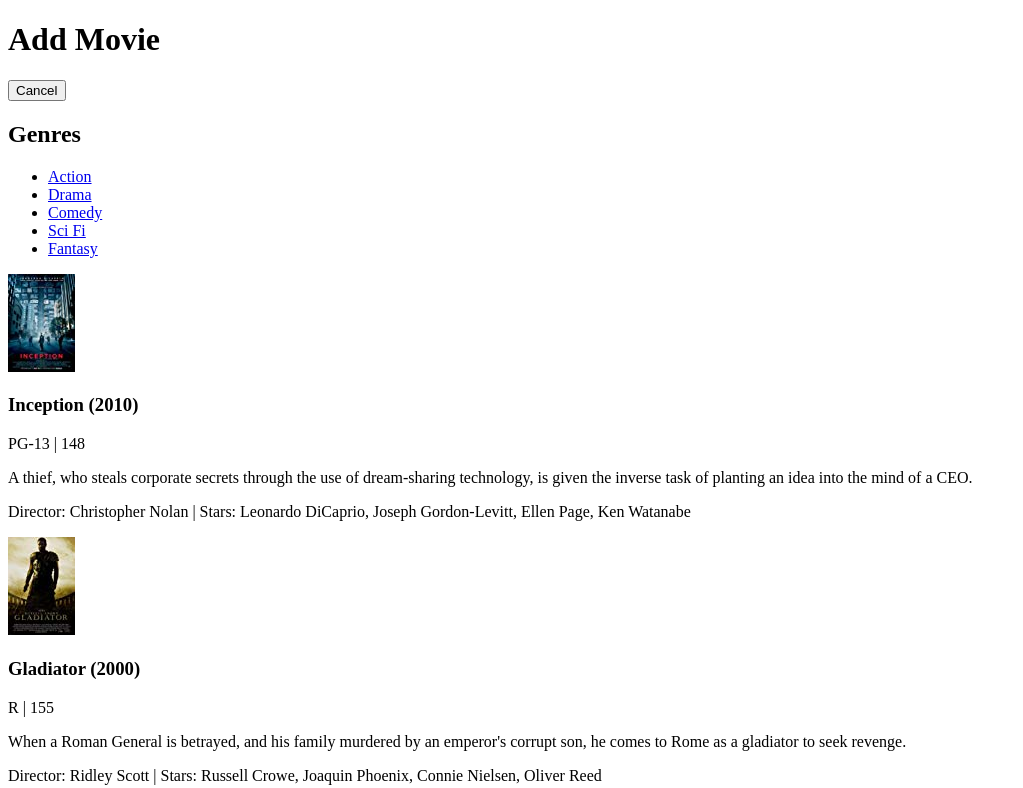
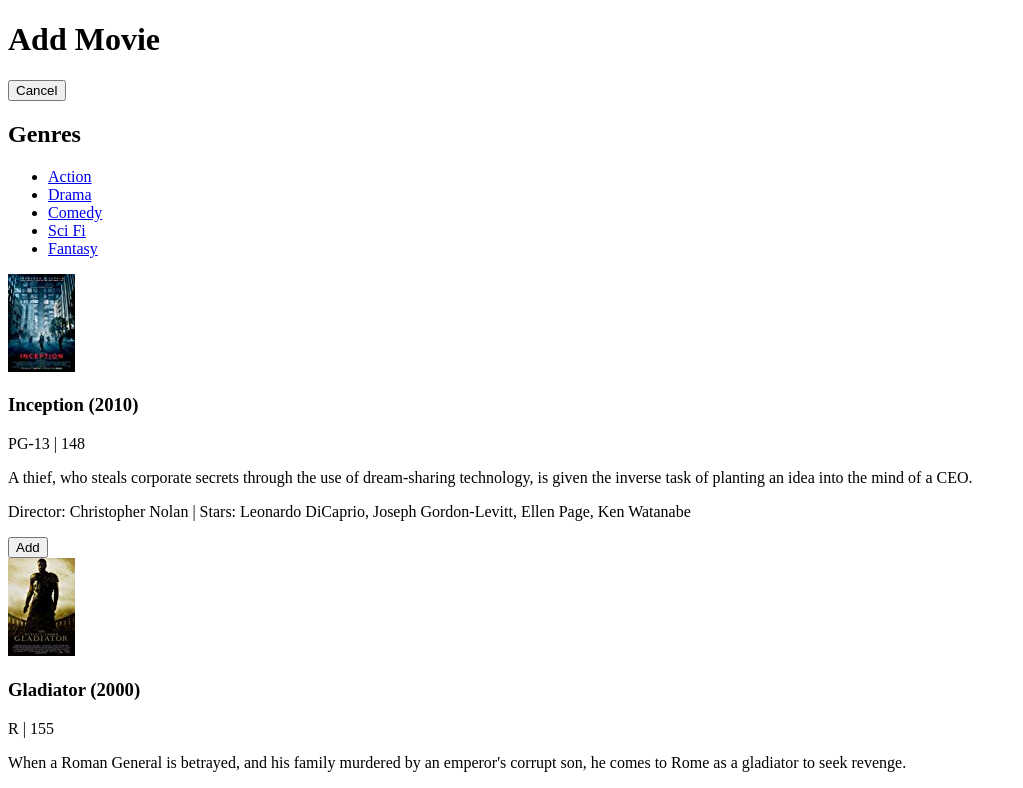
Before and after one commit to erin-doyle/egghead-automate-a11y, a React (Create React App) app: page /browse/action in a window 1280 px wide. Shown: the top 788 px of the page, without its empty margins (0-1023 px from the left). Built offline with nearby package versions, Linux system fonts and the light colour scheme.

Commit message:
Added the ability to Add a movie to or Remove from the Wishlist and toggle the button on the Browse page to display accurately based on whether it's already on the Wishlist or not.

```diff
--- a/src/App.js
+++ b/src/App.js
@@ -47,10 +47,7 @@ class App extends Component {
         const updatedMovie = Object.assign({}, wishlist[movieId], updatedDetails);
 
         this.setState({
-            wishlist: {
-                ...wishlist,
-                [movieId]: updatedMovie
-            }
+            wishlist: Object.assign({}, wishlist, { [movieId]: updatedMovie })
         });
     }
 
@@ -67,14 +64,14 @@ class App extends Component {
 
         if (movieId in wishlist) return;
 
+        const newMovie = {
+            ...this.movies[movieId],
+            watched: false
+        };
+
         this.setState({
-            wishlist: {
-                ...wishlist,
-                [movieId]: this.movies[movieId]
-            }
+            wishlist: Object.assign({}, wishlist, { [movieId]: newMovie })
         });
-
-        this.setMovieAsUnwatched(movieId);
     }
 
     removeMovieFromWishlist(movieId) {
--- a/src/browse/MovieBrowser.js
+++ b/src/browse/MovieBrowser.js
@@ -7,6 +7,15 @@ import MovieList from '../primitives/MovieList';
 import movies from './movies';
 
 
+const getMovieActions = (handleAdd, handleRemove) => (movieId, inWishlist) => {
+    const clickHandler = () => inWishlist ? handleRemove(movieId) : handleAdd(movieId);
+    const buttonText = inWishlist ? 'Remove' : 'Add';
+
+    return (
+        <button onClick={clickHandler}>{buttonText}</button>
+    );
+};
+
 const MovieBrowser = ({
     history,
     match,
@@ -15,6 +24,7 @@ const MovieBrowser = ({
     removeFromWishlist
 }) => {
     const goToWishlist = () => history.push('/wishlist');
+    const movieActions = getMovieActions(addToWishlist, removeFromWishlist);
 
     const moviesInGenre = movies[match.params.genre];
 
@@ -43,7 +53,11 @@ const MovieBrowser = ({
             </ul>
 
             <div>
-                <MovieList movieList={moviesInGenre} />
+                <MovieList
+                    movieList={moviesInGenre}
+                    wishlist={wishlist}
+                    movieActions={movieActions}
+                />
             </div>
         </div>
     );
--- a/src/primitives/MovieList.js
+++ b/src/primitives/MovieList.js
@@ -4,14 +4,27 @@ import PropTypes from 'prop-types';
 import Movie from './Movie';
 
 
-const MovieList = ({ movieList }) => (
-    Object.entries(movieList).map(([ movieId, movie ]) => (
-        <Movie key={movieId} movieId={movieId} movie={movie}/>
-    ))
-);
+const MovieList = ({ movieList, wishlist, movieActions }) => {
+    return Object.entries(movieList).map(([ movieId, movie ]) => {
+        const inWishlist = !!wishlist[movieId];
+
+        return (
+            <div key={movieId}>
+                <Movie movieId={movieId} movie={movie}/>
+                {movieActions(movieId, inWishlist)}
+            </div>
+        );
+    });
+};
+
+MovieList.defaultProps = {
+    movieActions: () => null
+};
 
 MovieList.propTypes = {
-    movieList: PropTypes.object.isRequired
+    movieList: PropTypes.object.isRequired,
+    wishlist: PropTypes.object.isRequired,
+    movieActions: PropTypes.func
 };
 
 
```
